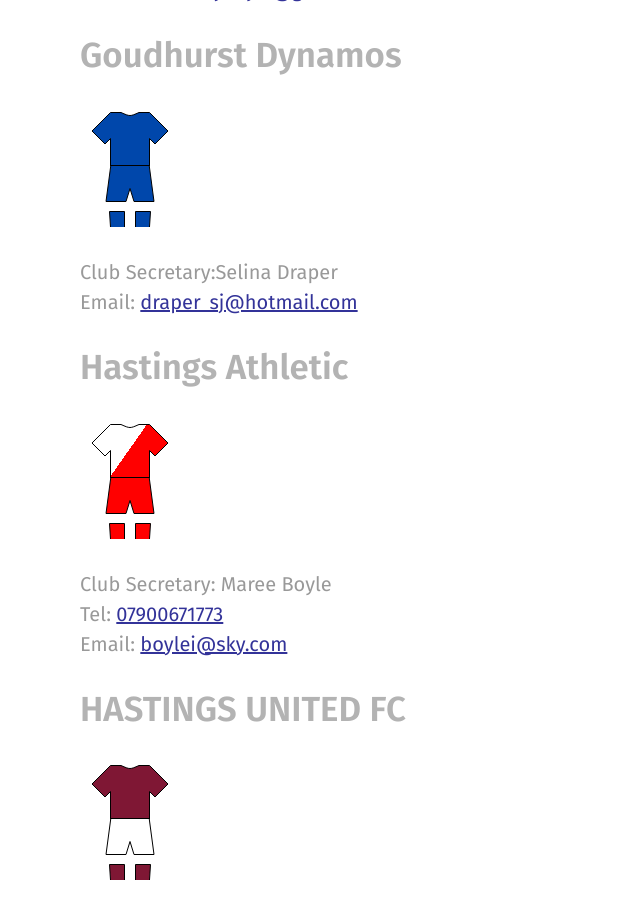
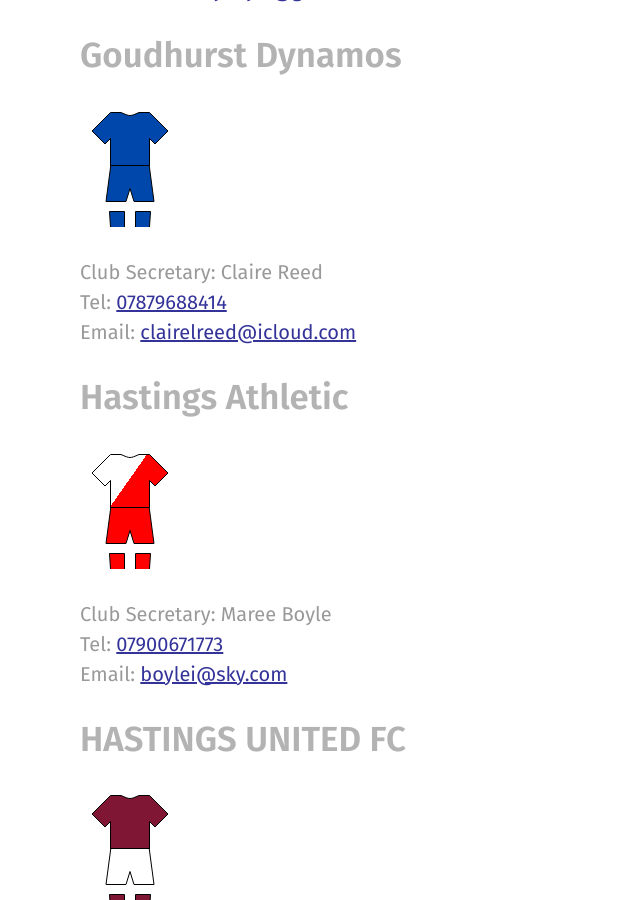
Before and after one commit to rotherleague/Rother, a Jekyll site: the page built from clubs.md, in a window 1280 px wide and 900 px high, scrolled down 2309 px. Shown: the whole window, without its empty margins (0-640 px from the left). Built offline with Jekyll 4.4.1, drawn with Linux system fonts in a browser that asks for light colours; nearby versions of some CDN libraries.

Commit message:
Update goudhurst.html

```diff
--- a/_includes/clubs/goudhurst.html
+++ b/_includes/clubs/goudhurst.html
@@ -4,5 +4,6 @@
 
 
 </p>
-<p>Club Secretary:Selina	Draper	<br>
-Email: <a href="mailto:draper_sj@hotmail.com">draper_sj@hotmail.com</a></p>
+<p>Club Secretary: Claire Reed<br>
+  Tel: <a href="tel:07879688414">07879688414</a><br>
+Email: <a href="mailto:clairelreed@icloud.com">clairelreed@icloud.com</a></p>
```
